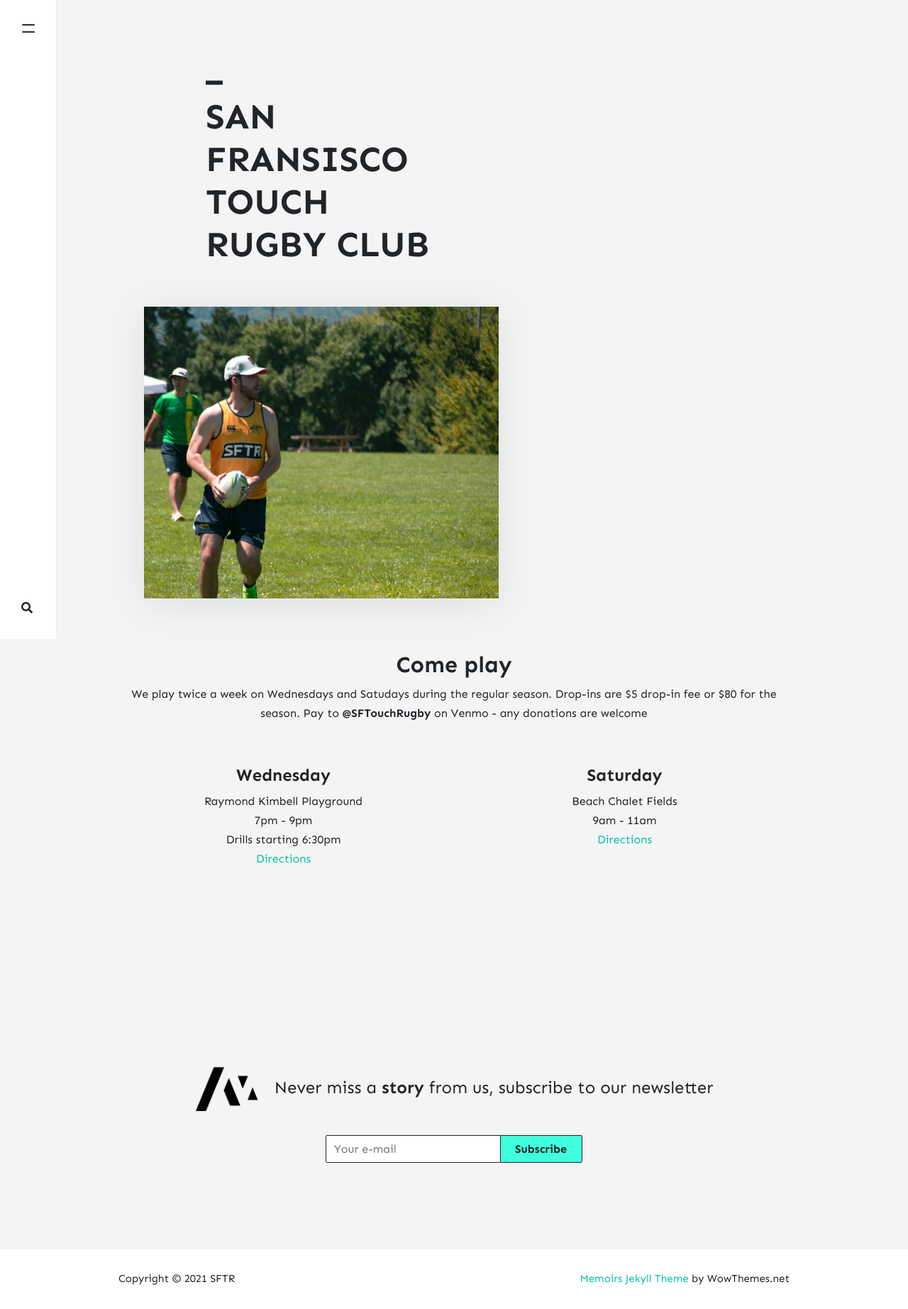
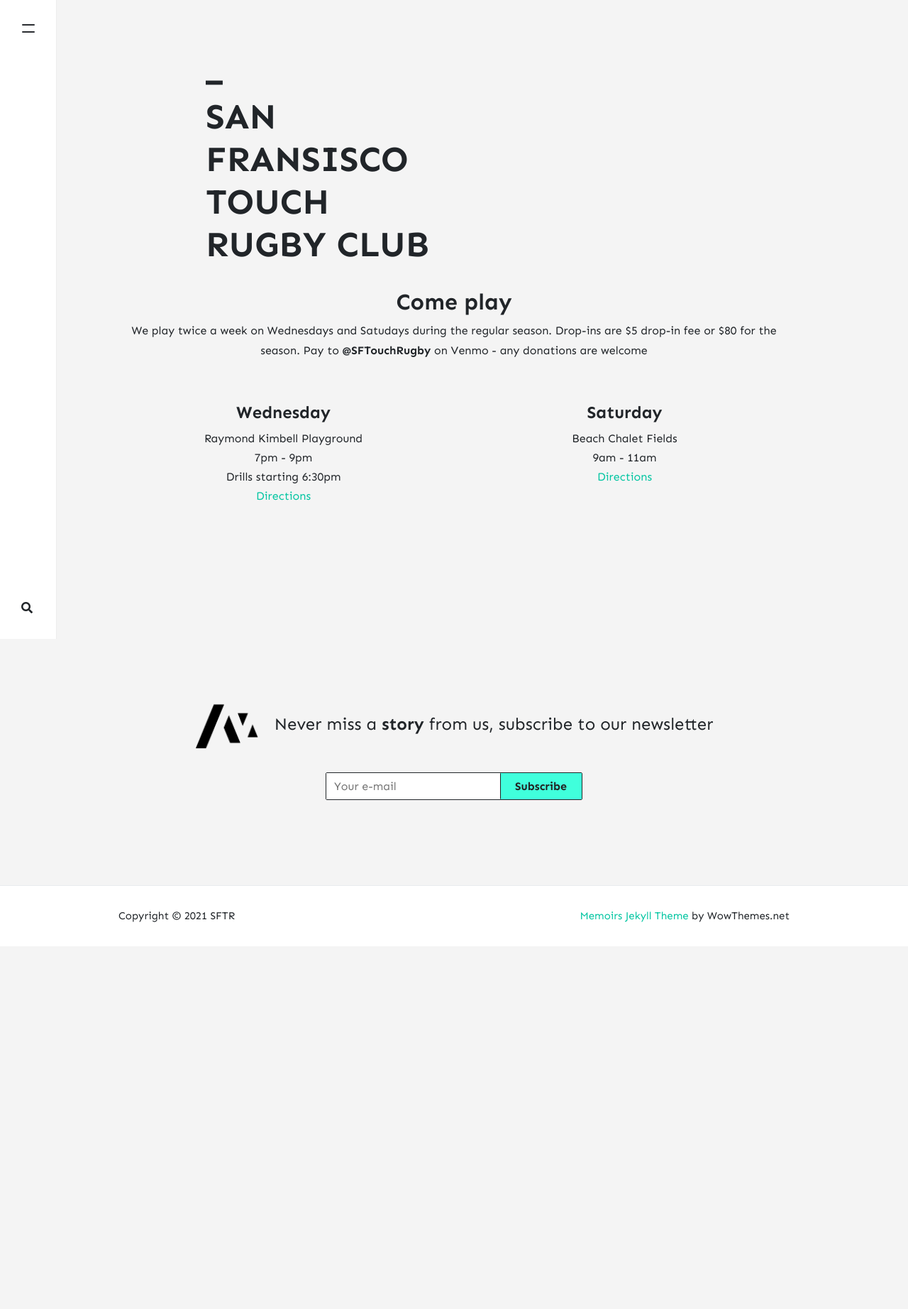
Before and after one commit to stackbit-projects/blue-triceratops-4f502, a Jekyll site: the page built from _pages/about.md, in a window 1280 px wide. Shown: the whole page at 71% size. Built offline with Jekyll 4.4.1, drawn with Linux system fonts in a browser that asks for light colours; nearby versions of some CDN libraries; comment, search, counter and statistics services are not loaded; after the commit the page ends 1333 px from its top, so only the background shows below that.

Commit message:
home.html: changed

```diff
--- a/_layouts/home.html
+++ b/_layouts/home.html
@@ -13,10 +13,10 @@ permalink: "/home.html"
         </div>
     </div>
 </div>
-<div class="spacer-left-60 medium-img">
+<!-- <div class="spacer-left-60 medium-img"> -->
     <!-- Featured Image -->
-    {% include featured-image.html %}
-</div>
+    <!-- {% include featured-image.html %}
+</div> -->
 
 
 <div class="section center spacer-40">
```
